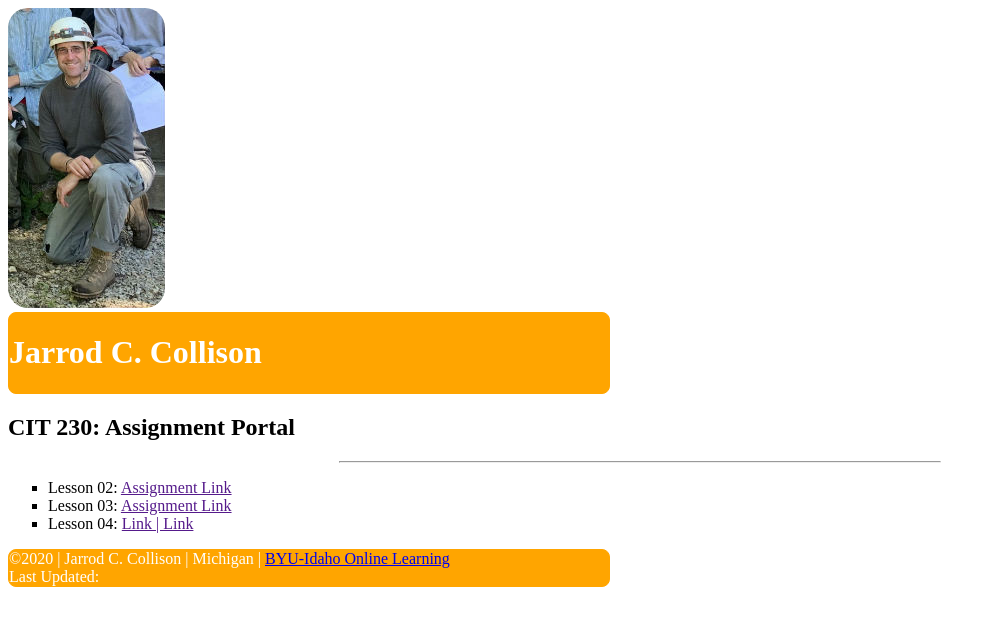
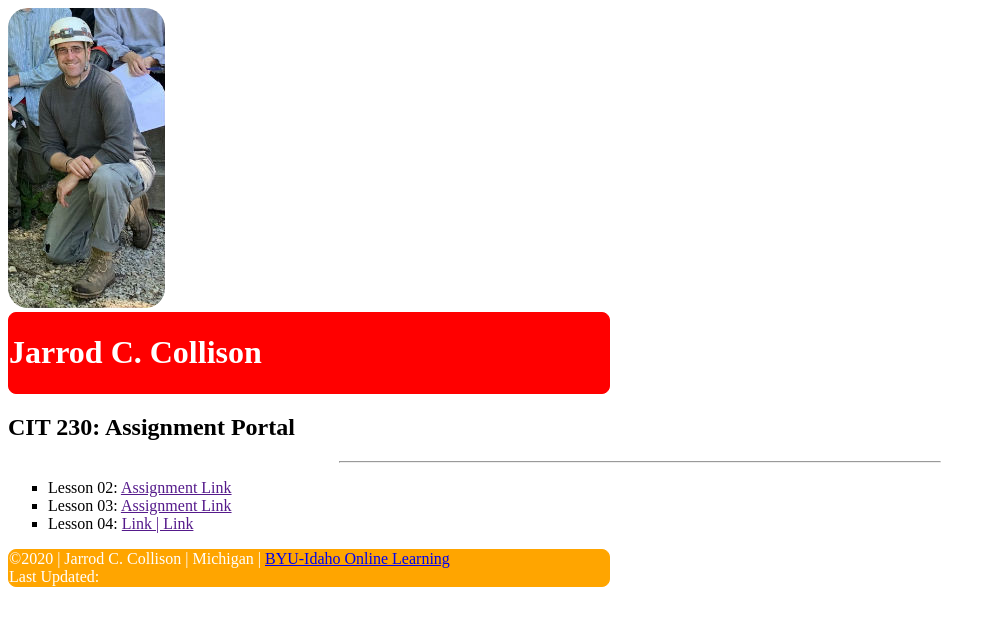
Before and after one commit to col17029/col17029.github.io, a plain HTML site: page index.html in a window 1280 px wide. Shown: the whole page, without its empty margins (0-996 px from the left). Drawn offline with Linux system fonts and the light colour scheme.

Commit message:
first commit

```diff
--- a/css/main.css
+++ b/css/main.css
@@ -1,7 +1,7 @@
 header {
     color: white;
-    background-color: orange;
-    border: 1px solid orange;
+    background-color: red;
+    border: 1px solid red;
     width: 600px;
     border-radius: 8px;
 }
```
